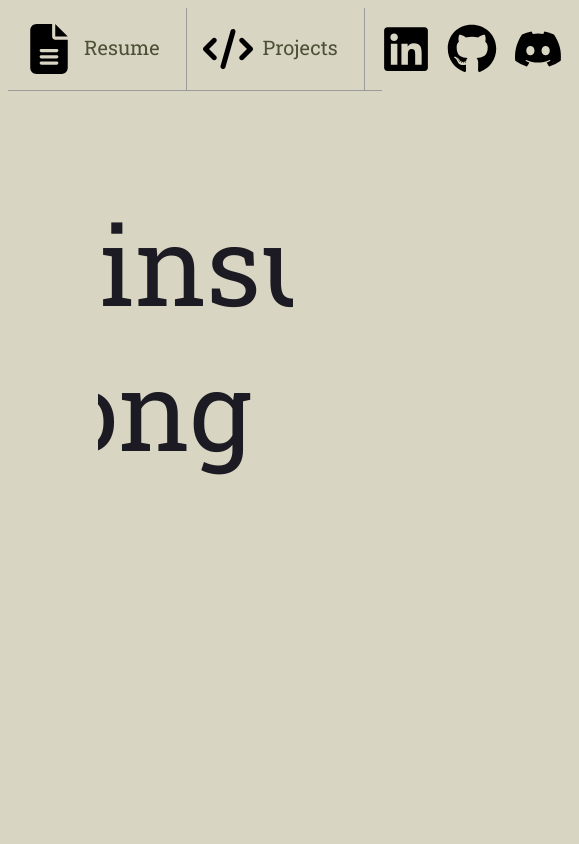
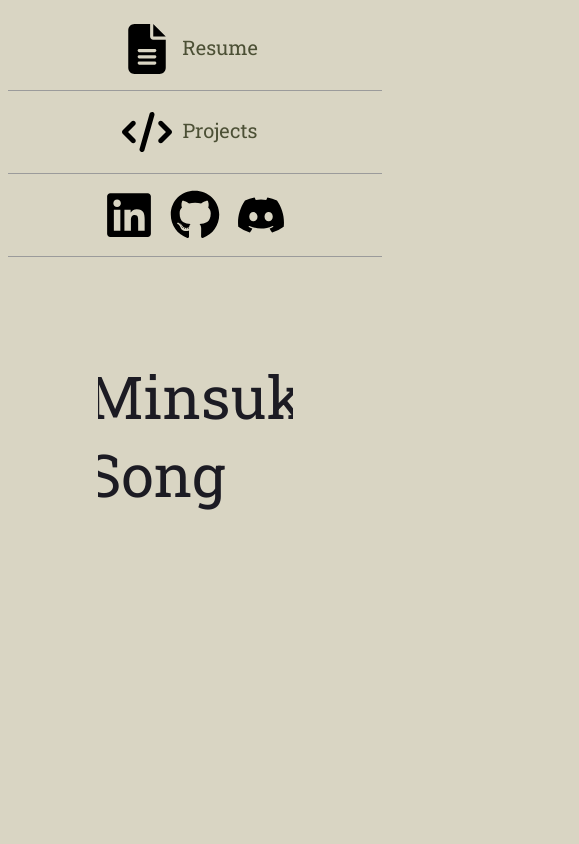
Before and after one commit to msong36/portfolio, an Angular app in the folder app/: page / in a window 390 px wide. Shown: the top 844 px of the page, 579 px wide, since content can reach past the window. Built offline with nearby package versions, Linux system fonts and the light colour scheme.

Commit message:
mobile refactor

```diff
--- a/app/src/app/app.component.scss
+++ b/app/src/app/app.component.scss
@@ -66,4 +66,27 @@
     height: 10vh;
     border-bottom: 1px solid var(--line);
   }
+
+  @media screen and (max-width: 768px) {
+    nav {
+      flex-direction: column;
+      //border-bottom: 1px solid var(--line);
+    }
+
+    nav > nav.section {
+      border-bottom: 1px solid var(--line);
+    }
+
+    #resume {
+      border-left: none;
+      border-bottom: 1px solid var(--line);
+    }
+    #contact {
+      border-left: none;
+    }
+    #projects {
+      border-left: none;
+      border-bottom: 1px solid var(--line);
+    }
+  }
 }
--- a/app/src/app/landing-card/landing-card.component.scss
+++ b/app/src/app/landing-card/landing-card.component.scss
@@ -47,4 +47,17 @@
       opacity: 1;
     }
   }
+
+  @media screen and (max-width: 768px) {
+    .main-text {
+      font-size: 7vh;
+      margin: auto;
+      padding: 0px;
+      font-family: "Roboto Slab", serif;
+    }
+
+    .tracking-in-expand {
+      animation: none 0s;
+    }
+  }
 }
--- a/app/src/app/projects/projects.component.scss
+++ b/app/src/app/projects/projects.component.scss
@@ -62,4 +62,20 @@
       transition: all 0.05s linear;
     }
   }
+
+  @media screen and (max-width: 768px) {
+    .h1 {
+      padding-bottom: 0px;
+    }
+    .project-table {
+      flex-direction: column;
+      padding: None;
+      margin: auto;
+      row-gap: 20px;
+
+      .project {
+        width: 50%;
+      }
+    }
+  }
 }
```
Also changed, not shown: app/dist/app/index.html.
